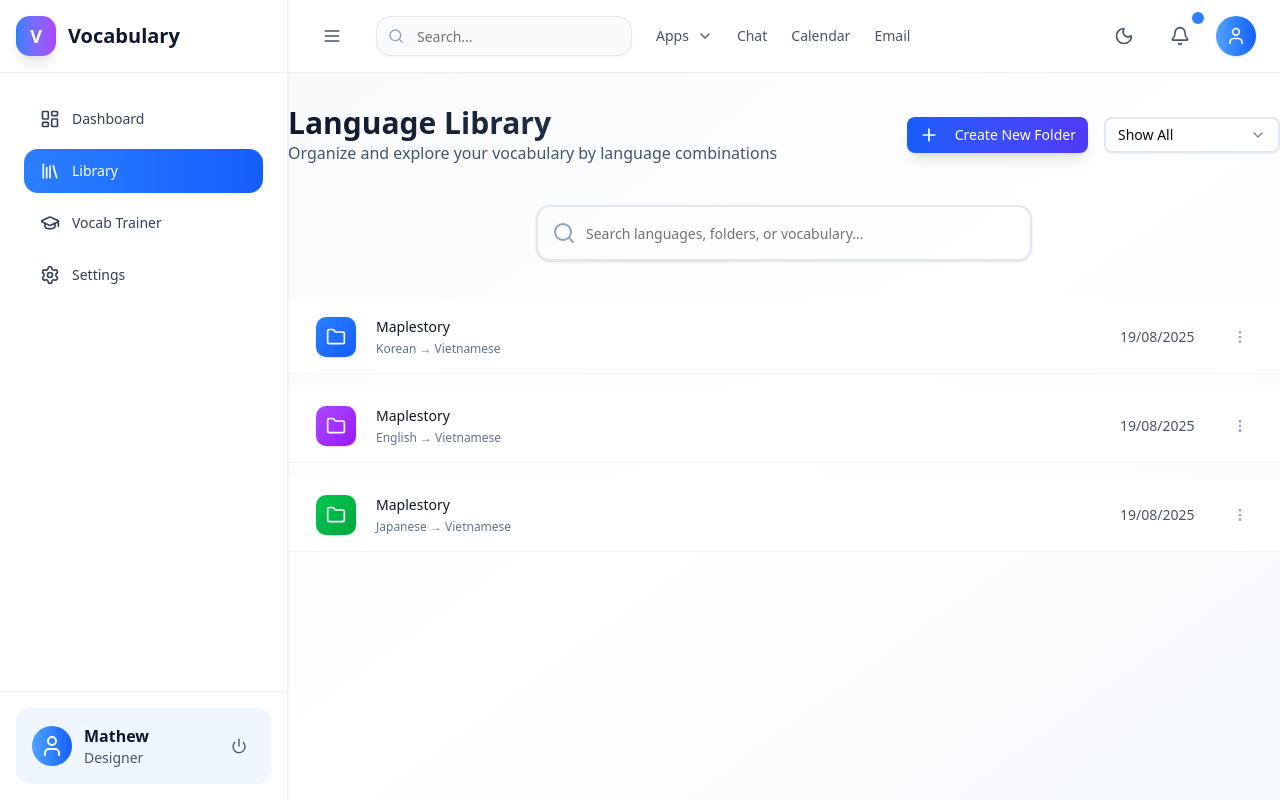
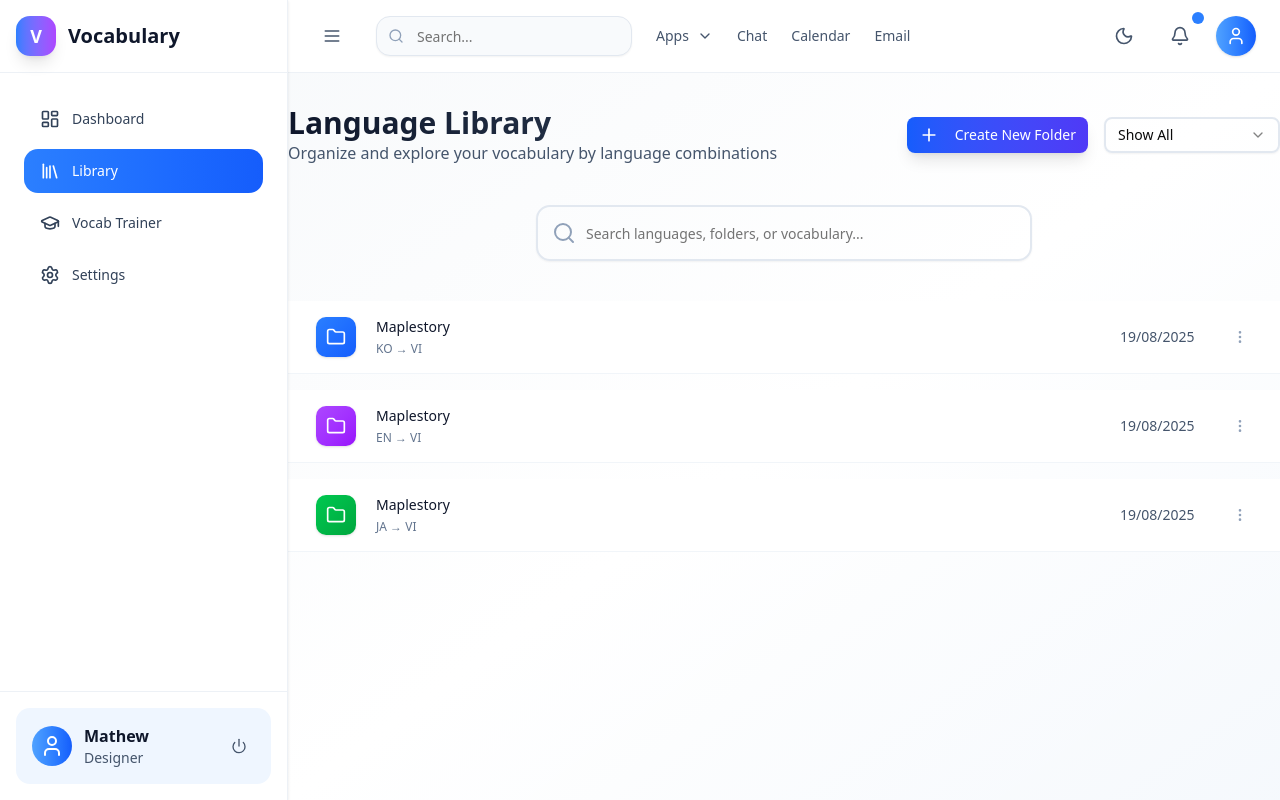
Before and after one commit to ngocxxu/vocab-management-fe-2, a Next.js app: page /library in a window 1280 px wide. Built offline with nearby package versions, Linux system fonts and the light colour scheme; no server answers.

Commit message:
feat: change attribute

```diff
--- a/src/components/library/LanguageFolder.tsx
+++ b/src/components/library/LanguageFolder.tsx
@@ -4,13 +4,10 @@ import { Button } from '../ui/button';
 
 export type TLanguageFolder = {
   id: string;
-  sourceLanguage: string;
-  targetLanguage: string;
+  name: string;
   sourceLanguageCode: string;
   targetLanguageCode: string;
-  count: number;
   color: string;
-  tags: string[];
 };
 
 type LanguageFolderProps = {
@@ -42,14 +39,14 @@ const LanguageFolder = ({ folder, onFolderClick }: LanguageFolderProps) => {
         {/* Name Column */}
         <div className="min-w-0 flex-1">
           <div className="text-sm font-medium text-slate-900 dark:text-white">
-            Maplestory
+            {folder.name}
           </div>
           <div className="mt-1 text-xs text-slate-500 dark:text-slate-400">
-            {folder.sourceLanguage}
+            {folder.sourceLanguageCode.toUpperCase()}
             {' '}
             →
             {' '}
-            {folder.targetLanguage}
+            {folder.targetLanguageCode.toUpperCase()}
           </div>
         </div>
 
--- a/src/components/library/Library.tsx
+++ b/src/components/library/Library.tsx
@@ -27,17 +27,14 @@ const Library: React.FC = () => {
         const existing = languageMap.get(key);
 
         if (existing) {
-          existing.count += vocab.textTargets.length;
+          // Folder already exists, no need to track count
         } else {
           languageMap.set(key, {
             id: key,
-            sourceLanguage: getLanguageName(vocab.sourceLanguageCode),
-            targetLanguage: getLanguageName(vocab.targetLanguageCode),
+            name: `${getLanguageName(vocab.sourceLanguageCode)} → ${getLanguageName(vocab.targetLanguageCode)}`,
             sourceLanguageCode: vocab.sourceLanguageCode,
             targetLanguageCode: vocab.targetLanguageCode,
-            count: vocab.textTargets.length,
             color: generateFolderColor(key),
-            tags: ['A', 'B'], // Mock tags for now
           });
         }
       });
@@ -69,11 +66,12 @@ const Library: React.FC = () => {
 
   const filteredFolders = useMemo(() => {
     return folders.filter((folder) => {
-      const matchesSearch = folder.sourceLanguage.toLowerCase().includes(searchQuery.toLowerCase())
-        || folder.targetLanguage.toLowerCase().includes(searchQuery.toLowerCase());
+      const matchesSearch = folder.name.toLowerCase().includes(searchQuery.toLowerCase())
+        || folder.sourceLanguageCode.toLowerCase().includes(searchQuery.toLowerCase())
+        || folder.targetLanguageCode.toLowerCase().includes(searchQuery.toLowerCase());
       const matchesFilter = filterType === 'all'
-        || (filterType === 'active' && folder.count > 0)
-        || (filterType === 'empty' && folder.count === 0);
+        || (filterType === 'active' && true) // All folders are considered active now
+        || (filterType === 'empty' && false); // No folders are considered empty
 
       return matchesSearch && matchesFilter;
     });
--- a/src/components/library/LibrarySearch.tsx
+++ b/src/components/library/LibrarySearch.tsx
@@ -22,7 +22,7 @@ const LibrarySearch: React.FC<LibrarySearchProps> = ({
         placeholder={placeholder}
         value={searchQuery}
         onChange={e => onSearchChange(e.target.value)}
-        className="h-14 rounded-xl border-2 border-slate-200 pl-12 text-lg shadow-sm transition-all duration-300 focus:border-blue-500 focus:ring-2 focus:ring-blue-200 dark:border-slate-600 dark:focus:ring-blue-800"
+        className="h-14 rounded-xl border-2 border-slate-200 pl-12 text-lg shadow-xs transition-all duration-300 focus:border-blue-500 focus:ring-2 focus:ring-blue-200 dark:border-slate-600 dark:focus:ring-blue-800"
       />
     </div>
   );
--- a/src/components/library/utils.ts
+++ b/src/components/library/utils.ts
@@ -40,32 +40,23 @@ export const generateFolderColor = (seed?: string): string => {
 export const generateMockFolders = () => [
   {
     id: 'ko-vi',
-    sourceLanguage: 'Korean',
-    targetLanguage: 'Vietnamese',
     sourceLanguageCode: 'ko',
     targetLanguageCode: 'vi',
-    count: 24,
+    name: 'Maplestory',
     color: 'from-blue-500 to-blue-600',
-    tags: ['A', 'B'],
   },
   {
     id: 'en-vi',
-    sourceLanguage: 'English',
-    targetLanguage: 'Vietnamese',
     sourceLanguageCode: 'en',
     targetLanguageCode: 'vi',
-    count: 18,
+    name: 'Maplestory',
     color: 'from-purple-500 to-purple-600',
-    tags: ['A'],
   },
   {
     id: 'ja-vi',
-    sourceLanguage: 'Japanese',
-    targetLanguage: 'Vietnamese',
     sourceLanguageCode: 'ja',
     targetLanguageCode: 'vi',
-    count: 12,
+    name: 'Maplestory',
     color: 'from-green-500 to-green-600',
-    tags: ['B'],
   },
 ];
```
